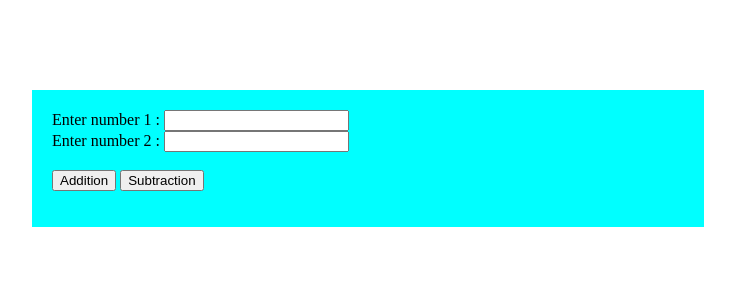
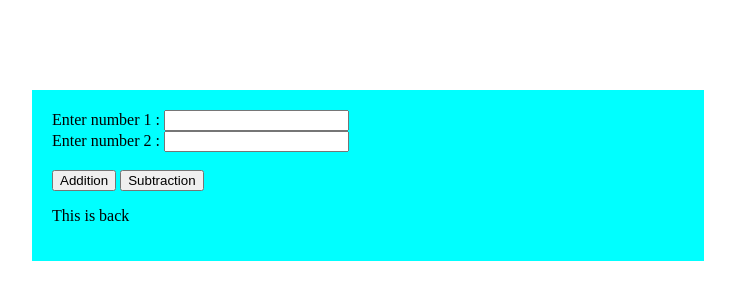
Before and after one commit to Gowdam321/solid-spoon, a plain HTML site: page index.html in a window 1280 px wide. Shown: the part 118-418 px from the top of the page, without its empty margins (176-911 px from the left). Drawn offline with Linux system fonts and the light colour scheme.

Commit message:
Added back

```diff
--- a/index.html
+++ b/index.html
@@ -29,6 +29,7 @@
     <input type="button" onclick="add()" value="Addition">
     <input type="button" onclick="sub()" value="Subtraction">
     <p id="result"></p>
+    <p>This is back</p>
 </div>
     <script>
         function add(){
```
